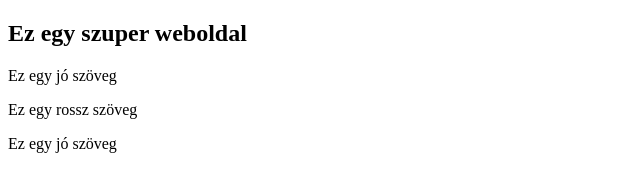
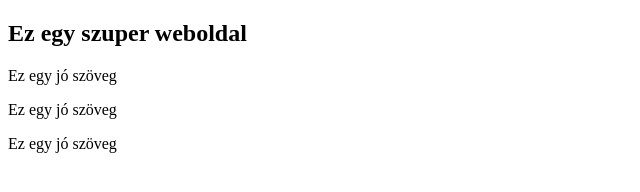
Before and after one commit to kizsi2019/demo2, a plain HTML site: page index.html in a window 1280 px wide. Shown: the full height of the page, 0-640 px from the left. Drawn offline with Linux system fonts and the light colour scheme.

Commit message:
javítás

```diff
--- a/index.html
+++ b/index.html
@@ -11,7 +11,7 @@
 <body>
     <h2>Ez egy szuper weboldal</h2>
     <p> Ez egy jó szöveg</p>
-    <p>Ez egy rossz szöveg</p>
+    <p>Ez egy jó szöveg</p>
     <p>Ez egy jó szöveg</p>
 
 </body>
```
